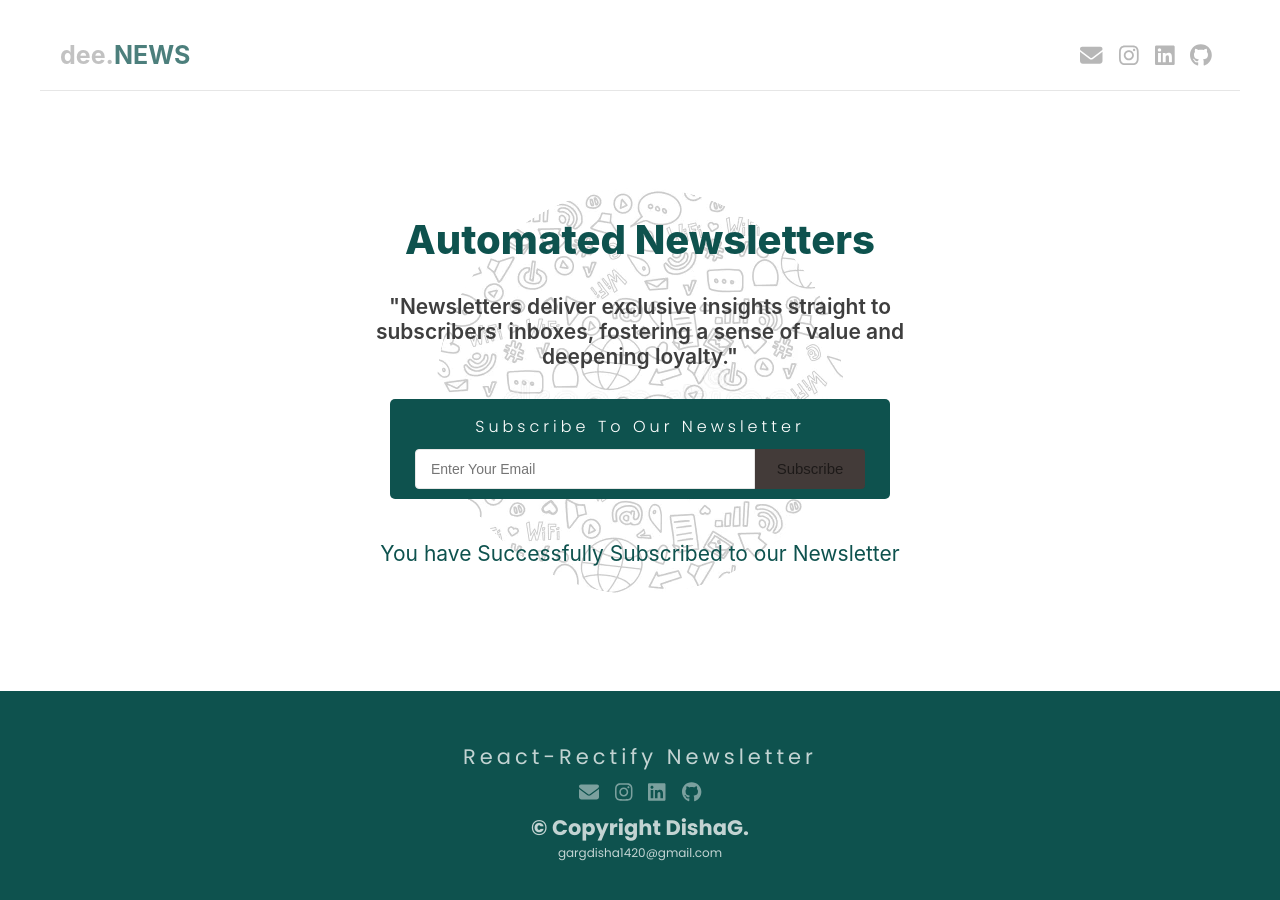
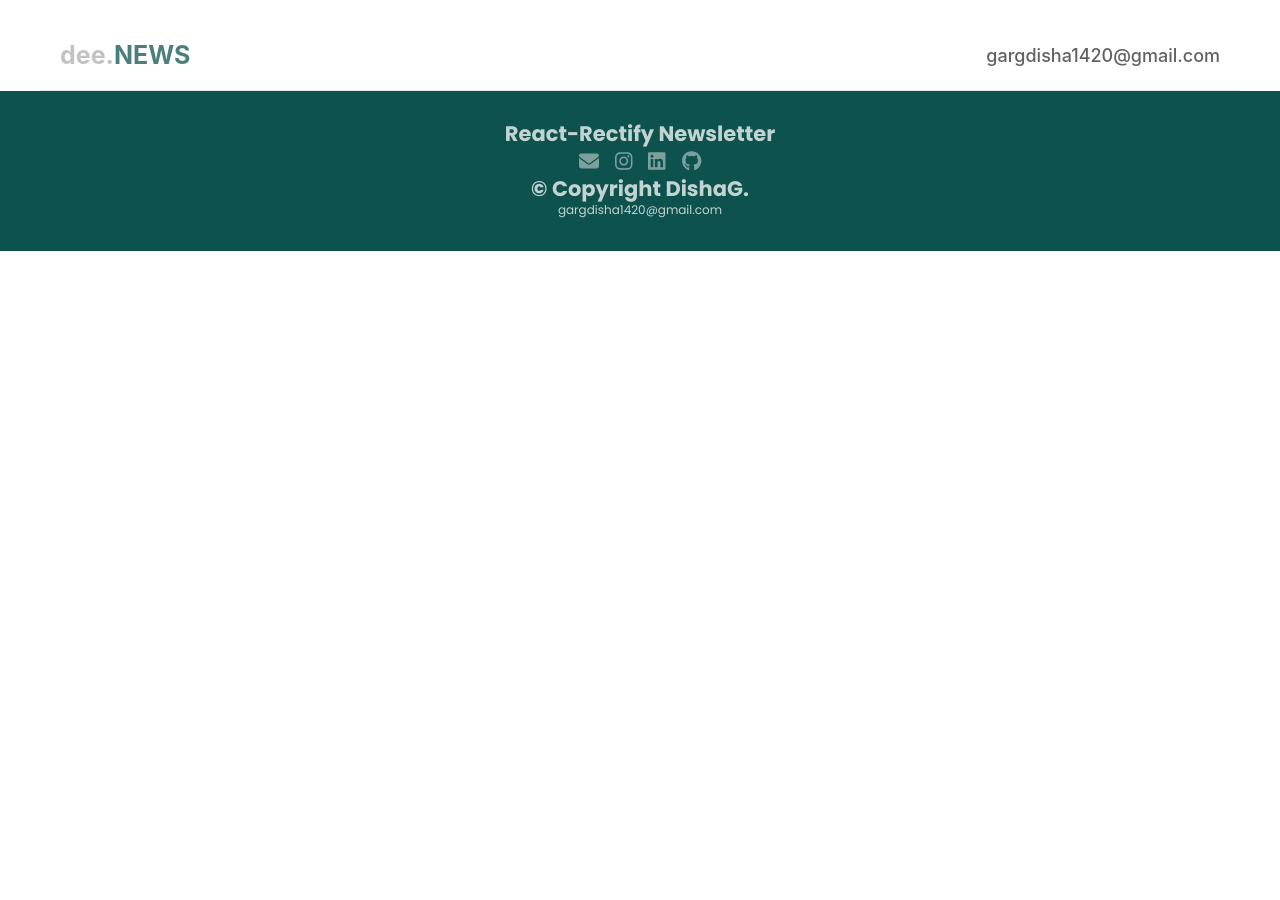
Before and after one commit to diiisha24/NewsLetterSubscription, a React (Create React App) app: page / in a window 1280 px wide. Shown: the top 900 px of the page. After the commit the page ends 800 px from the top, so only its background shows below. Built offline with nearby package versions, Linux system fonts and the light colour scheme.

Commit message:
Changes for video

```diff
--- a/src/backend/apiURL.js
+++ /dev/null
@@ -1,2 +0,0 @@
-const apiURL = "http://localhost:8080";
-export default apiURL;
--- a/src/backend/index.js
+++ /dev/null
@@ -1,4 +0,0 @@
-import apiURL from "./apiURL";
-export {
-    apiURL
-}
--- a/src/components/emailForm/emailForm.css
+++ /dev/null
@@ -1,31 +0,0 @@
-.form_wrapper {
-    display: flex;
-    gap:-1;
-}
-.form_input{
-    font-size: 14px;
-    height:40px;
-    width:340px;
-    padding: 15px;
-    border: 1px solid #e6e6e6;
-    border-radius:4px 0px 0px 4px;
-    outline: none;
-}
-.form_button{
-    font-size: 15px;
-    color: #00000090;
-    font-weight: 500;
-    width:110px;
-    border: none;
-    background-color: #b5b5b5d1;
-    /* background-color: #0e524e; */
-    border-radius: 0px 4px 4px 0px;
-}
-.form_button:hover:enabled{
-    cursor: pointer;
-    background-color: #b5b5b5;
-}
-.form_button:disabled{
-    background-color: #b60c0c50;
-    cursor: not-allowed;
-}
--- a/src/components/emailForm/emailForm.js
+++ /dev/null
@@ -1,17 +0,0 @@
-import React from 'react'
-import "./emailForm.css"
-import validator from 'validator'
-
-const emailForm = ({email,handleOnChangeEmail,handleSendEmail}) => {
-  return (
-    <form className='subscription_form' method='post'>
-      <div className='form_wrapper'>
-        <input onChange={({target})=> handleOnChangeEmail(target.value)}
-         className='form_input' type="email" placeholder='Enter Your Email' value={email}/>
-        <button onClick={()=> handleSendEmail(email)} disabled={!validator.isEmail(email)} className='form_button' type="submit">Subscribe</button>
-      </div>
-    </form>
-  )
-}
-
-export default emailForm
--- a/src/components/footer/footer.css
+++ b/src/components/footer/footer.css
@@ -1,20 +1,15 @@
 .footer{
     background-color: #0e524e;
     color: white !important;
-    /* height: 100px; */
+    height: 100px;
     display: flex;
     justify-content: center;
     position: relative;
     z-index: 2;
     width: 100%;
-    padding: 40px 0px;
+    padding: 80px 0px;
     flex-direction: column;
     align-items: center;
-}
-.footer .project_name{
-    font-weight: 400;
-    letter-spacing: 4px;
-    /* margin: 8px 0px 16px; */
 }
 .linktree{
     height: 5px;
@@ -24,13 +19,13 @@
     font-family: 'Poppins', sans-serif;
     font-weight: 700;
     opacity: 75%;
-    margin: 16px 0px;
+    margin: 8px 0px;
     font-size: 21px;
     display: flex;
     flex-direction: column;
     align-items: center;
     line-height: 19px;
-    gap: 6px;
+    gap: 2px;
 }
 .mail_wrapper{
     text-decoration: none;
--- a/src/components/footer/footer.js
+++ b/src/components/footer/footer.js
@@ -1,7 +1,6 @@
 import React from 'react'
-import "./footer.css"
+import './footer.css'
 import SocialIcons from '../socialIcons/socialIcons'
-
 const footer = () => {
   return (
     <div className='footer'>
--- a/src/components/header/header.js
+++ b/src/components/header/header.js
@@ -1,5 +1,5 @@
 import React from 'react'
-import SocialIcons from '../socialIcons/socialIcons'
+// import SocialIcons from '../socialIcons/socialIcons'
 import './header.css'
 
 const header = () => {
@@ -10,8 +10,8 @@ const header = () => {
           dee.<span>NEWS</span>
         </div>
         <div className='header_nav'>
-          <SocialIcons/>
-          {/* <a href="/">gargdisha1420@gmail.com</a> */}
+          {/* <SocialIcons/> */}
+          <a href="/">gargdisha1420@gmail.com</a>
         </div>
       </div>
     </div>
--- a/src/components/heroSection/heroSection.js
+++ b/src/components/heroSection/heroSection.js
@@ -1,9 +1,9 @@
 import React, { Component } from 'react'
-import EmailForm from '../emailForm/emailForm'
+// import EmailForm from '../emailForm/emailForm'
 import './heroSection.css'
-import Loading from '../../common/loading';
+// import Loading from '../../common/loading';
 import axios from 'axios'
-import { apiURL } from '../../backend';
+// import { apiURL } from '../../backend';
 
 export default class heroSection extends Component {
   constructor(props){
@@ -20,13 +20,13 @@ export default class heroSection extends Component {
   handleSendEmail = query => {
     // console.log(query);
     this.handleLoadingState(true);
-    axios.post(`${apiURL}/subscribe`,{
-      email:query
-    }).then(res=>{
+    // axios.post(`${apiURL}/subscribe`,{
+    //   email:query
+    // }).then(res=>{
 
-    }).catch(err =>{
-      this.handleLoadingState(false);
-    })
+    // }).catch(err =>{
+    //   this.handleLoadingState(false);
+    // })
   }
 
   handleOnChangeEmail  = query => {
@@ -38,30 +38,31 @@ export default class heroSection extends Component {
   render() {
     const sec1background = './images/blog_opacity_reduce.png'
     return (
-      <div className='section1'
-      style={{
-          backgroundImage: `url(${sec1background})`,
-          backgroundRepeat: 'no-repeat',
-          backgroundPosition: 'center'
-        }}
-        >
-        <div className='sec1_heading'>Automated Newsletters</div>
-        <div className='sec1_main'>
-        "Newsletters deliver exclusive insights straight to subscribers' inboxes, fostering a sense of value and deepening loyalty."
-        </div>
-        <div className='sec1_form_wrapper'>
-          <div className='sec1_form_header'>
-              Subscribe To Our Newsletter
-          </div>
-          <div className='sec1_loader_wrapper'>
-            {this.state.loading
-            ? <Loading message="Working on it.."/>
-            : <EmailForm email={this.state.email} handleOnChangeEmail={this.handleOnChangeEmail} handleSendEmail={this.handleSendEmail}/>
-            }
-          </div>
-        </div>
-        <div className="sec1_main success_message">You have Successfully Subscribed to our Newsletter</div>
-      </div>
+      <div></div>
+      // <div className='section1'
+      // style={{
+      //     backgroundImage: `url(${sec1background})`,
+      //     backgroundRepeat: 'no-repeat',
+      //     backgroundPosition: 'center'
+      //   }}
+      //   >
+      //   <div className='sec1_heading'>Automated Newsletters</div>
+      //   <div className='sec1_main'>
+      //   "Newsletters deliver exclusive insights straight to subscribers' inboxes, fostering a sense of value and deepening loyalty."
+      //   </div>
+      //   <div className='sec1_form_wrapper'>
+      //     <div className='sec1_form_header'>
+      //         Subscribe To Our Newsletter
+      //     </div>
+      //     <div className='sec1_loader_wrapper'>
+      //       {this.state.loading
+      //       ? <Loading message="Working on it.."/>
+      //       : <EmailForm email={this.state.email} handleOnChangeEmail={this.handleOnChangeEmail} handleSendEmail={this.handleSendEmail}/>
+      //       }
+      //     </div>
+      //   </div>
+      //   <div className="sec1_main success_message">You have Successfully Subscribed to our Newsletter</div>
+      // </div>
     )
   }
 }
--- a/src/components/socialIcons/socialIcons.js
+++ b/src/components/socialIcons/socialIcons.js
@@ -1,31 +1,30 @@
 import React from 'react'
-import "./socialIcons.css"
+import './socialIcons.css'
 import { FontAwesomeIcon } from '@fortawesome/react-fontawesome'
 import { faEnvelope } from '@fortawesome/free-solid-svg-icons'
 import { faLinkedin } from '@fortawesome/free-brands-svg-icons'
 import { faInstagram } from '@fortawesome/free-brands-svg-icons'
 import { faGithub } from '@fortawesome/free-brands-svg-icons'
 
-
 const socialIcons = () => {
-    const user ={
-        instagram : "",
-        linkedin : "",
-        github: ""
-    }
+  const user ={
+    instagram: "",
+    linkedin:"",
+    github:""
+  }
   return (
     <div className='icons_wrapper'>
       <a href='mailto:gargdisha1420@gmail.com'>
-        <FontAwesomeIcon size='lg' icon={faEnvelope}/>
+        <FontAwesomeIcon size='lg' icon={faEnvelope} />
       </a>
-      <a href={user.instagram} target='_blank'>
-        <FontAwesomeIcon size='lg' icon={faInstagram}/>
+      <a href='mailto:gargdisha1420@gmail.com'>
+        <FontAwesomeIcon size='lg' icon={faInstagram} />
       </a>
-      <a href={user.linkedin} target="_blank">
-        <FontAwesomeIcon size='lg' icon={faLinkedin}/>
+      <a href='mailto:gargdisha1420@gmail.com'>
+        <FontAwesomeIcon size='lg' icon={faLinkedin} />
       </a>
-      <a href={user.github} target="_blank">
-        <FontAwesomeIcon size='lg' icon={faGithub}/>
+      <a href='mailto:gargdisha1420@gmail.com'>
+        <FontAwesomeIcon size='lg' icon={faGithub} />
       </a>
     </div>
   )
```
Also changed, not shown: src/backend/notify.js (deleted).
